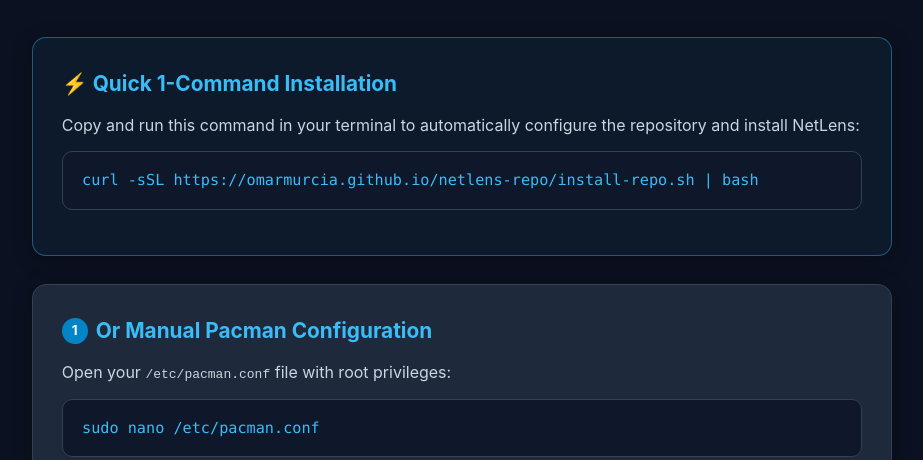
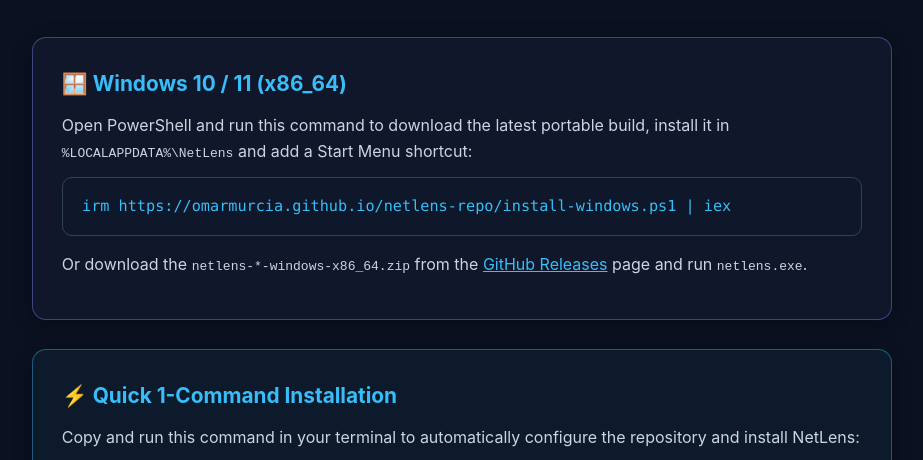
Before and after one commit to omarmurcia/netlens-repo, a plain HTML site: page index.html in a window 1280 px wide. Shown: the part 275-735 px from the top of the page, without its empty margins (178-1101 px from the left). Drawn offline with Linux system fonts and the light colour scheme.

Commit message:
feat: add Windows installer (install-windows.ps1) and docs

```diff
--- a/index.html
+++ b/index.html
@@ -3,7 +3,7 @@
 <head>
   <meta charset="UTF-8">
   <meta name="viewport" content="width=device-width, initial-scale=1.0">
-  <title>NetLens - Official Pacman & Shelly Repository for CachyOS / Arch</title>
+  <title>NetLens - Official Pacman & Shelly Repository for CachyOS / Arch + Windows installer</title>
   <link rel="icon" type="image/png" href="assets/netlens.png">
   <style>
     :root {
@@ -154,6 +154,13 @@
       <p class="subtitle">Official Pacman & Shelly repository for <strong>CachyOS</strong> and <strong>Arch Linux</strong> (x86_64)</p>
     </header>
 
+    <div class="card" style="border-color: rgba(129, 140, 248, 0.4); background: rgba(129, 140, 248, 0.05);">
+      <h2>🪟 Windows 10 / 11 (x86_64)</h2>
+      <p>Open PowerShell and run this command to download the latest portable build, install it in <code>%LOCALAPPDATA%\NetLens</code> and add a Start Menu shortcut:</p>
+      <pre>irm https://omarmurcia.github.io/netlens-repo/install-windows.ps1 | iex</pre>
+      <p>Or download the <code>netlens-*-windows-x86_64.zip</code> from the <a href="https://github.com/omarmurcia/netlens/releases" style="color: var(--accent);">GitHub Releases</a> page and run <code>netlens.exe</code>.</p>
+    </div>
+
     <div class="card" style="border-color: rgba(56, 189, 248, 0.4); background: rgba(56, 189, 248, 0.05);">
       <h2>⚡ Quick 1-Command Installation</h2>
       <p>Copy and run this command in your terminal to automatically configure the repository and install NetLens:</p>
--- a/version.json
+++ b/version.json
@@ -3,5 +3,6 @@
   "pkgrel": 1,
   "release_date": "2026-11-21",
   "changelog": "NetLens 0.2.19: Agregados 8 idiomas, tooltips por herramienta, ocultar dispositivo por defecto, contador de dispositivos por herramienta, diseño minimalista moderno, removidos los botones de cierre inferiores, soporte para dispositivos de TV Android/Google TV, Tooltip de estado de IP.",
-  "url": "https://omarmurcia.github.io/netlens-repo"
+  "url": "https://omarmurcia.github.io/netlens-repo",
+  "windows_installer": "https://omarmurcia.github.io/netlens-repo/install-windows.ps1"
 }
```
Also changed, not shown: 2 other files.
